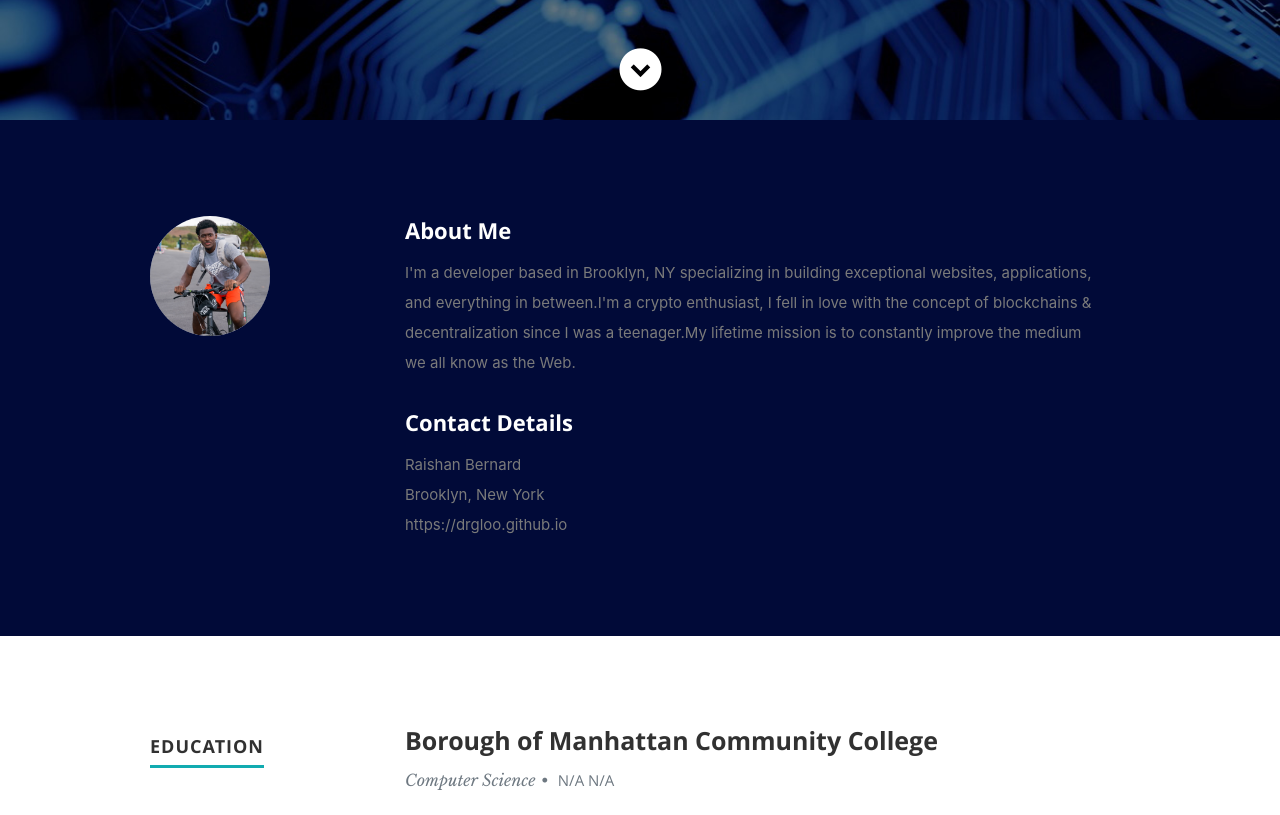
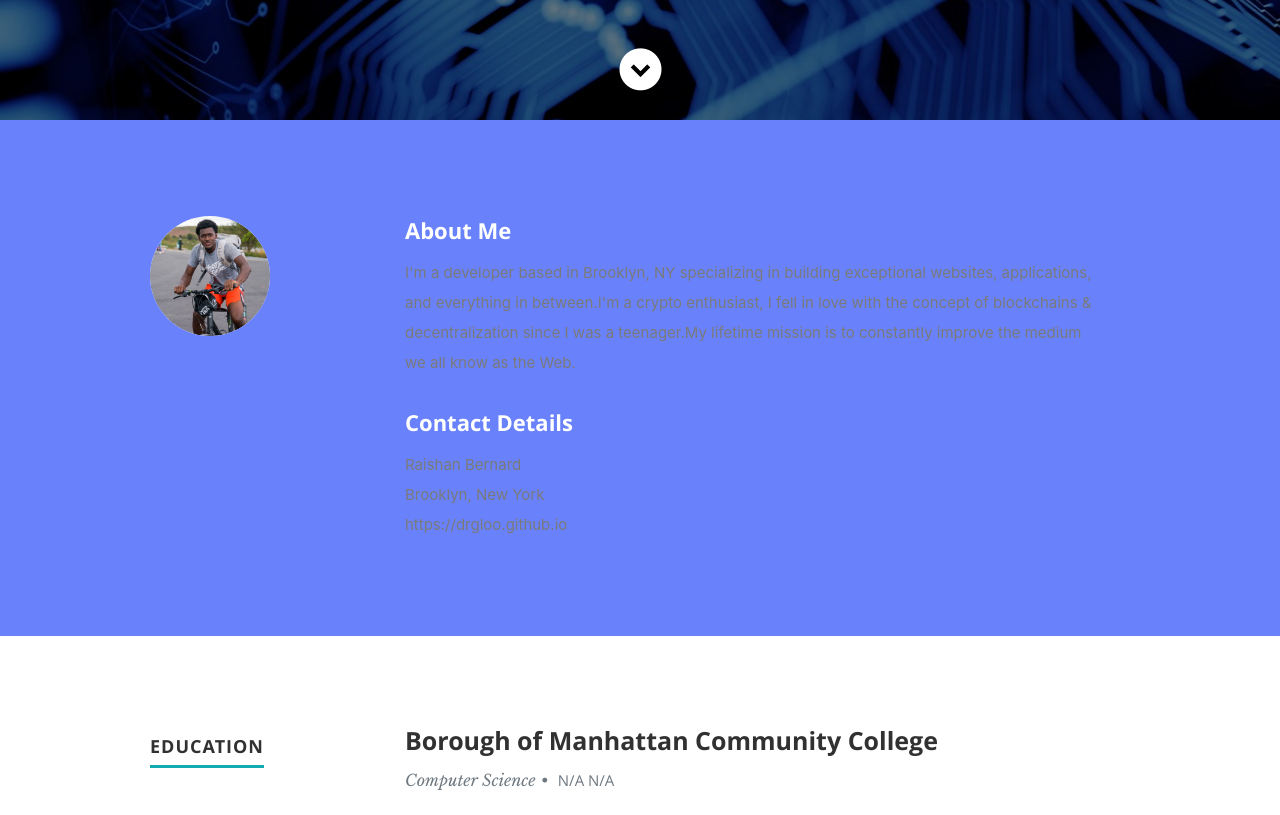
Before and after one commit to DrGloo/Portfolio, a React (Create React App) app: page / in a window 1280 px wide. Shown: the part 680-1495 px from the top of the page. Built offline with nearby package versions, Linux system fonts and the light colour scheme.

Commit message:
color changes

```diff
--- a/src/components/About.js
+++ b/src/components/About.js
@@ -4,7 +4,7 @@ export default class About extends Component {
     let resumeData = this.props.resumeData;
       const mystyle = {
       color: "white",
-      backgroundColor: "#010a38",
+      backgroundColor: "#6982fc",
     };
     return (
       <section id="about" style={mystyle}>
--- a/src/resumeData.js
+++ b/src/resumeData.js
@@ -18,7 +18,7 @@ let resumeData = {
           "className":"fa fa-github"
         },
         {
-          "name":"skype",
+          "name":"twitter",
           "url":"http://twitter.com/raishanbernard",
           "className":"fa fa-twitter"
         }
```
